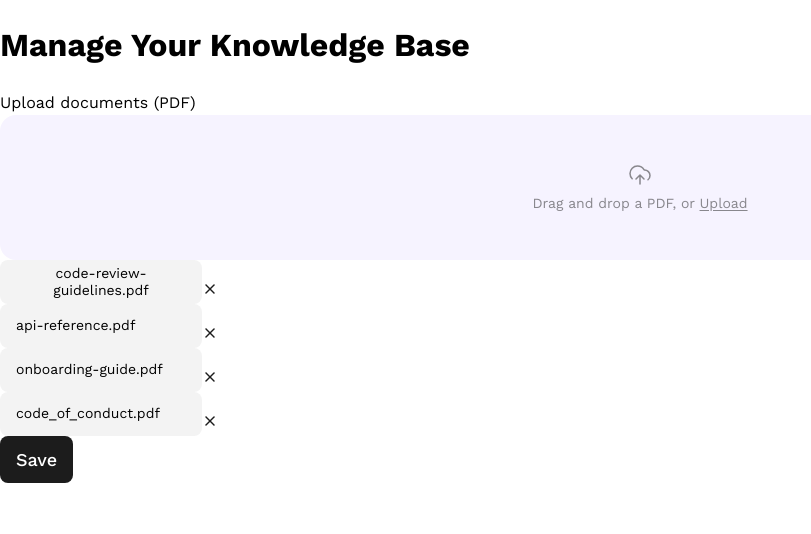
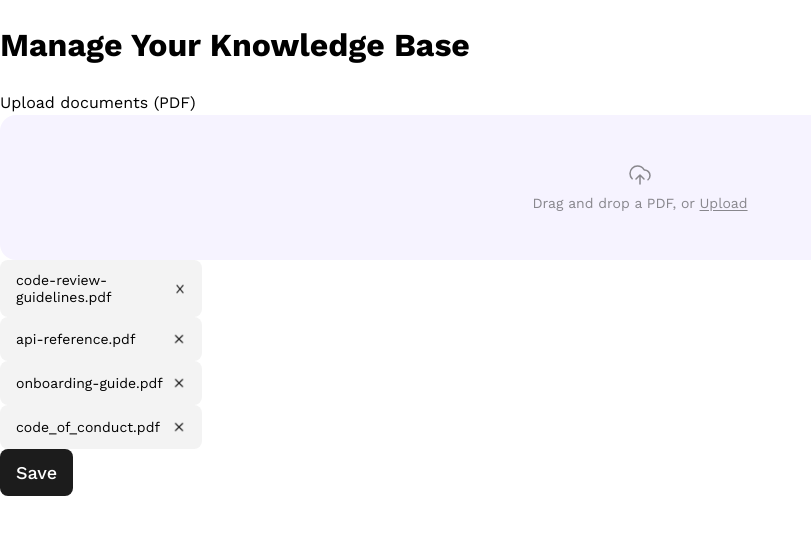
Before and after one commit to LF808mlb/ai-se_project_mesh-ai, a React (Vite) app in the folder client/: page / in a window 1280 px wide. Shown: the top 534 px of the page, without its empty margins (0-811 px from the left). Built offline with nearby package versions, Linux system fonts and the light colour scheme; the HTML template or start-up script is replaced by a standard one.

Commit message:
git commit -m "Step 6: Fetch and display documents with css update 2"

```diff
--- a/client/src/pages/KnowledgeBase/KnowledgeBase.css
+++ b/client/src/pages/KnowledgeBase/KnowledgeBase.css
@@ -8,20 +8,38 @@
   padding: 10px 16px;
 }
 
-.document {
+.file__upload {
+  display: flex;
+  align-items: center;
+  justify-content: space-between;
+  width: 202px;
+  min-height: 44px;
+  padding: 12px 16px;
   background: #1c1c1c0d;
   border-radius: 8px;
-  width: 202px;
-  height: 44px;
-  padding: 12px 16px;
   box-sizing: border-box;
-  display: inline-flex;
-  align-items: center;
+}
+
+.document {
+  font-family: 'Work Sans', sans-serif;
   font-weight: 400;
   font-style: normal;
   font-size: 14px;
   line-height: 120%;
   letter-spacing: 0;
-  text-align: center;
-  vertical-align: bottom;
 }
+
+.delete-btn {
+  border: 0;
+  background: transparent;
+  padding: 0;
+  cursor: pointer;
+  display: inline-flex;
+  align-items: center;
+  justify-content: center;
+}
+
+.delete-icon {
+  width: 14px;
+  height: 14px;
+}
--- a/client/src/pages/KnowledgeBase/KnowledgeBase.tsx
+++ b/client/src/pages/KnowledgeBase/KnowledgeBase.tsx
@@ -53,10 +53,10 @@ export default function KnowledgeBase() {
         <UploadArea onFileSelect={handleFileSelect} />
         <ul>
           {documents.map((doc) => (
-            <li key={doc._id}>
+            <li key={doc._id} className="file__upload">
               <span className="document">{doc.fileName}</span>
-              <button type="button" aria-label={`Delete ${doc.fileName}`}>
-                <img src={deleteIcon} alt="" aria-hidden="true" />
+              <button type="button" className="delete-btn" aria-label={`Delete ${doc.fileName}`}>
+                <img src={deleteIcon} alt="" aria-hidden="true" className="delete-icon" />
               </button>
             </li>
           ))}
```
